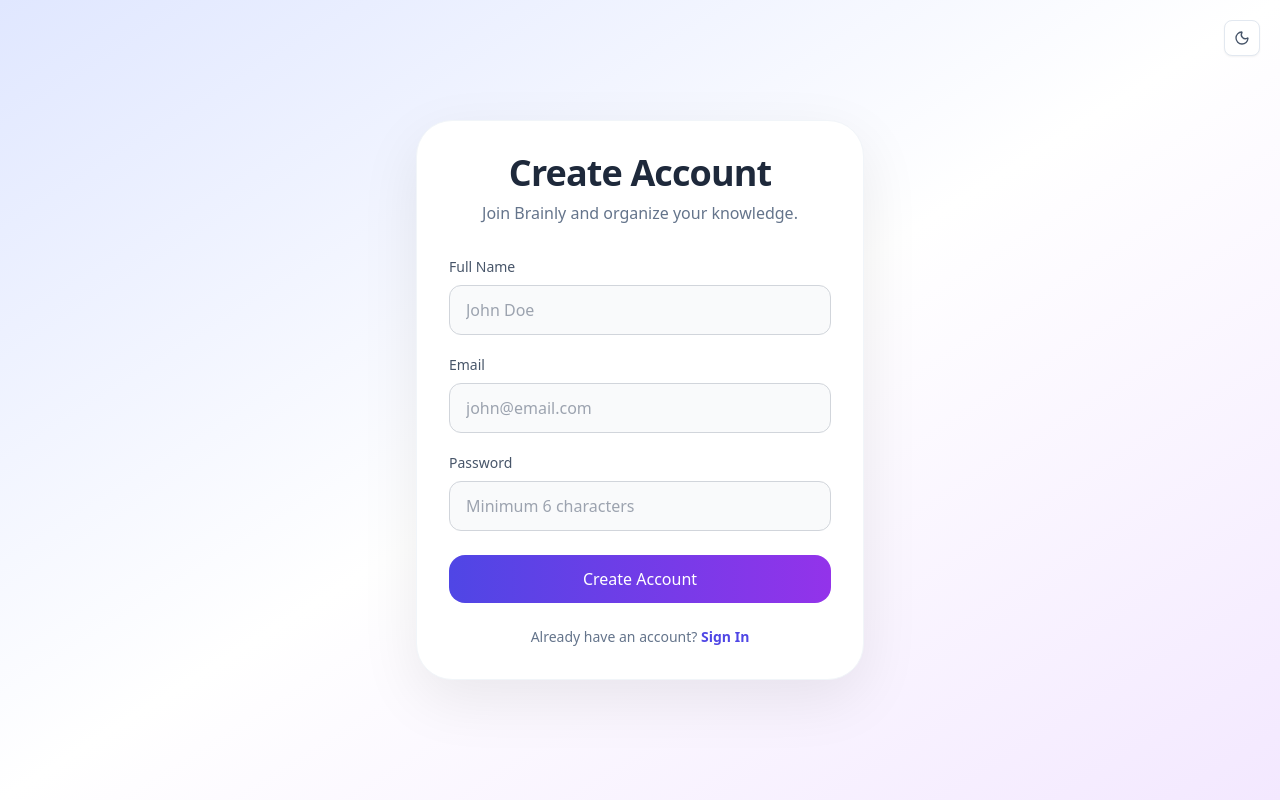
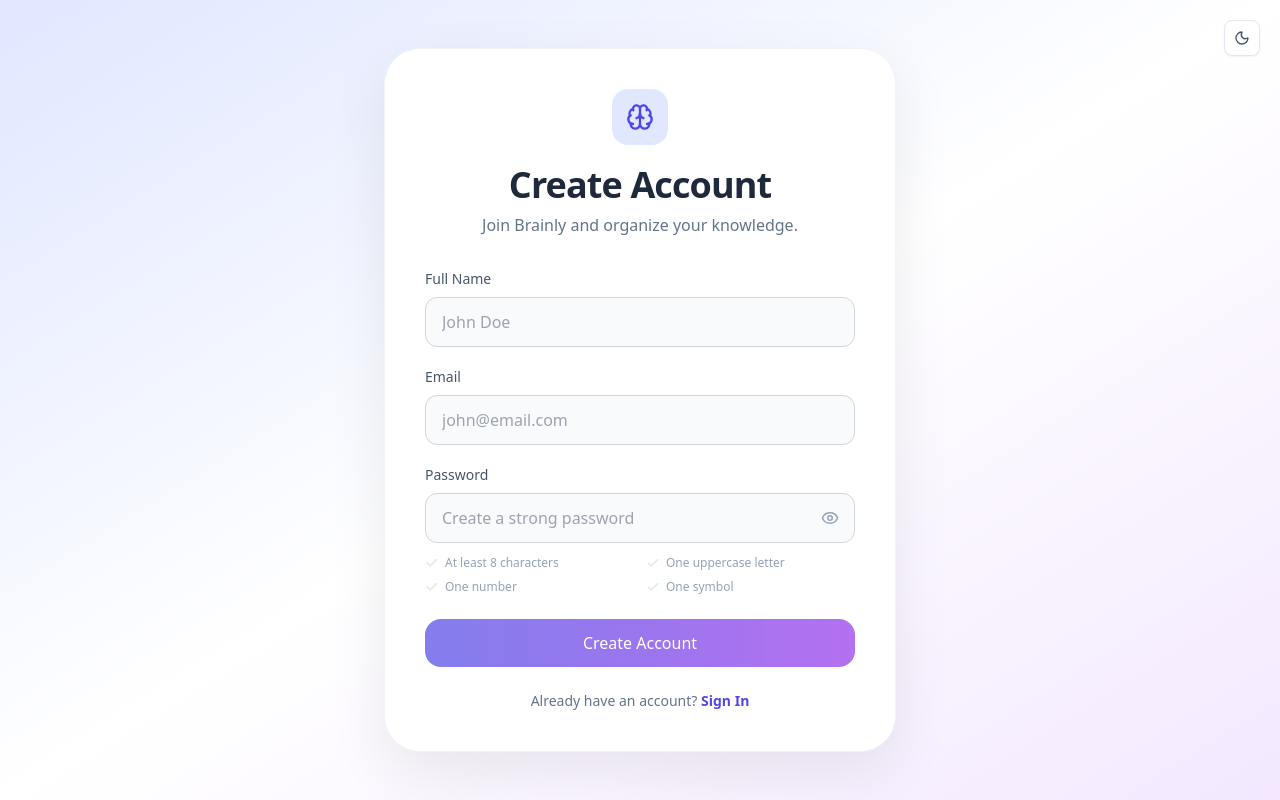
Before and after one commit to Pankajkantghz/second-brain, a React (Vite) app in the folder frontend/: page /signup in a window 1280 px wide. Built offline with nearby package versions, Linux system fonts and the light colour scheme.

Commit message:
ui: login singup fixed

```diff
--- a/frontend/src/Pages/Signin.tsx
+++ b/frontend/src/Pages/Signin.tsx
@@ -2,6 +2,7 @@ import axios from "axios";
 import { useEffect, useRef, useState } from "react";
 import { Link, useNavigate } from "react-router-dom";
 import { toast } from "react-toastify";
+import { Eye, EyeOff, Brain } from "lucide-react";
 
 import ThemeToggle from "../components/ThemeToggle";
 import { Button } from "../components/Button";
@@ -16,6 +17,7 @@ export default function Signin() {
   const navigate = useNavigate();
 
   const [loading, setLoading] = useState(false);
+  const [showPassword, setShowPassword] = useState(false);
 
   /* Redirect if already logged in */
   useEffect(() => {
@@ -90,9 +92,12 @@ export default function Signin() {
       </div>
 
       {/* Card */}
-      <div className="w-full max-w-md rounded-[36px] border border-slate-100 bg-white p-8 shadow-[0_20px_60px_rgba(0,0,0,0.08)] transition-colors dark:border-slate-700 dark:bg-slate-800">
+      <div className="w-full max-w-lg rounded-[36px] border border-slate-100 bg-white p-7 shadow-[0_20px_60px_rgba(0,0,0,0.08)] transition-colors sm:p-10 dark:border-slate-700 dark:bg-slate-800">
         {/* Header */}
         <div className="mb-8 text-center">
+          <div className="mx-auto mb-5 flex h-14 w-14 items-center justify-center rounded-2xl bg-indigo-100 text-indigo-600 dark:bg-indigo-500/15 dark:text-indigo-300">
+            <Brain size={28} />
+          </div>
           <h1 className="text-4xl font-bold tracking-tight text-slate-800 dark:text-white">
             Welcome Back
           </h1>
@@ -124,13 +129,19 @@ export default function Signin() {
               Password
             </label>
 
+            <div className="relative">
               <Input
                 ref={passwordRef}
-              type="password"
+                type={showPassword ? "text" : "password"}
                 placeholder="Enter password"
                 autoComplete="current-password"
                 onKeyDown={handleKeyDown}
+                className="pr-12"
               />
+              <button type="button" onClick={() => setShowPassword((shown) => !shown)} aria-label={showPassword ? "Hide password" : "Show password"} className="absolute right-3 top-1/2 -translate-y-1/2 rounded-md p-1 text-slate-400 hover:text-indigo-600">
+                {showPassword ? <EyeOff size={18} /> : <Eye size={18} />}
+              </button>
+            </div>
           </div>
         </div>
 
--- a/frontend/src/Pages/Signup.tsx
+++ b/frontend/src/Pages/Signup.tsx
@@ -1,6 +1,7 @@
 import axios from "axios";
 import { useEffect, useRef, useState } from "react";
 import { motion } from "framer-motion";
+import { Check, Eye, EyeOff, Brain } from "lucide-react";
 
 import { Link, useNavigate } from "react-router-dom";
 import ThemeToggle from "../components/ThemeToggle";
@@ -26,6 +27,14 @@ export default function Signup() {
   const navigate = useNavigate();
 
   const [loading, setLoading] = useState(false);
+  const [password, setPassword] = useState("");
+  const [showPassword, setShowPassword] = useState(false);
+  const passwordRules = [
+    { label: "At least 8 characters", valid: password.length >= 8 },
+    { label: "One uppercase letter", valid: /[A-Z]/.test(password) },
+    { label: "One number", valid: /\d/.test(password) },
+    { label: "One symbol", valid: /[^A-Za-z0-9]/.test(password) },
+  ];
 
   /* Redirect if logged in */
   useEffect(() => {
@@ -59,8 +68,8 @@ export default function Signup() {
       return false;
     }
 
-    if (password.length < 6) {
-      toast.error("Password must be at least 6 characters");
+    if (!passwordRules.every((rule) => rule.valid)) {
+      toast.error("Please meet all password requirements");
       return false;
     }
 
@@ -166,12 +175,13 @@ export default function Signup() {
         variants={scaleFade}
         className="
           w-full
-          max-w-md
+          max-w-lg
           rounded-[36px]
           border
           border-slate-100
           bg-white
-          p-8
+          p-7
+          sm:p-10
           shadow-[0_20px_60px_rgba(0,0,0,0.08)]
           transition-colors
 
@@ -184,6 +194,9 @@ export default function Signup() {
           variants={fadeUp}
           className="mb-8 text-center"
         >
+          <div className="mx-auto mb-5 flex h-14 w-14 items-center justify-center rounded-2xl bg-indigo-100 text-indigo-600 dark:bg-indigo-500/15 dark:text-indigo-300">
+            <Brain size={28} />
+          </div>
           <h1
             className="
               text-4xl
@@ -271,12 +284,28 @@ export default function Signup() {
               Password
             </label>
 
-            <Input
-              ref={passwordRef}
-              type="password"
-              placeholder="Minimum 6 characters"
-              onKeyDown={handleKeyDown}
-            />
+            <div className="relative">
+              <Input
+                ref={passwordRef}
+                type={showPassword ? "text" : "password"}
+                placeholder="Create a strong password"
+                autoComplete="new-password"
+                onChange={(event) => setPassword(event.target.value)}
+                onKeyDown={handleKeyDown}
+                className="pr-12"
+              />
+              <button type="button" onClick={() => setShowPassword((shown) => !shown)} aria-label={showPassword ? "Hide password" : "Show password"} className="absolute right-3 top-1/2 -translate-y-1/2 rounded-md p-1 text-slate-400 hover:text-indigo-600">
+                {showPassword ? <EyeOff size={18} /> : <Eye size={18} />}
+              </button>
+            </div>
+            <div className="mt-3 grid grid-cols-2 gap-x-3 gap-y-2 text-xs">
+              {passwordRules.map((rule) => (
+                <div key={rule.label} className={`flex items-center gap-1.5 ${rule.valid ? "text-emerald-600 dark:text-emerald-400" : "text-slate-400 dark:text-slate-500"}`}>
+                  <Check size={14} className={rule.valid ? "opacity-100" : "opacity-30"} />
+                  {rule.label}
+                </div>
+              ))}
+            </div>
           </motion.div>
         </motion.div>
 
@@ -297,6 +326,7 @@ export default function Signup() {
             }
             fullWidth
             loading={loading}
+            disabled={!passwordRules.every((rule) => rule.valid)}
           />
         </motion.div>
 
--- a/frontend/src/components/Button.tsx
+++ b/frontend/src/components/Button.tsx
@@ -7,6 +7,7 @@ interface ButtonsProps {
   onClick?: () => void;
   fullWidth?: boolean;
   loading?: boolean;
+  disabled?: boolean;
 }
 
 const variantClasses = {
@@ -27,16 +28,17 @@ export function Button({
   onClick,
   fullWidth,
   loading,
+  disabled,
 }: ButtonsProps) {
   return (
     <button
       onClick={onClick}
-      disabled={loading}
+      disabled={loading || disabled}
       className={`
         ${variantClasses[variant]}
         ${defaultStyles}
         ${fullWidth ? "w-full" : ""}
-        ${loading ? "opacity-70" : ""}
+        ${loading || disabled ? "opacity-70" : ""}
       `}
     >
       {loading ? (
```
Also changed, not shown: 2 other files (tests, documents, lock files or other folders). Lines whose indentation alone changed are shown as unchanged.
